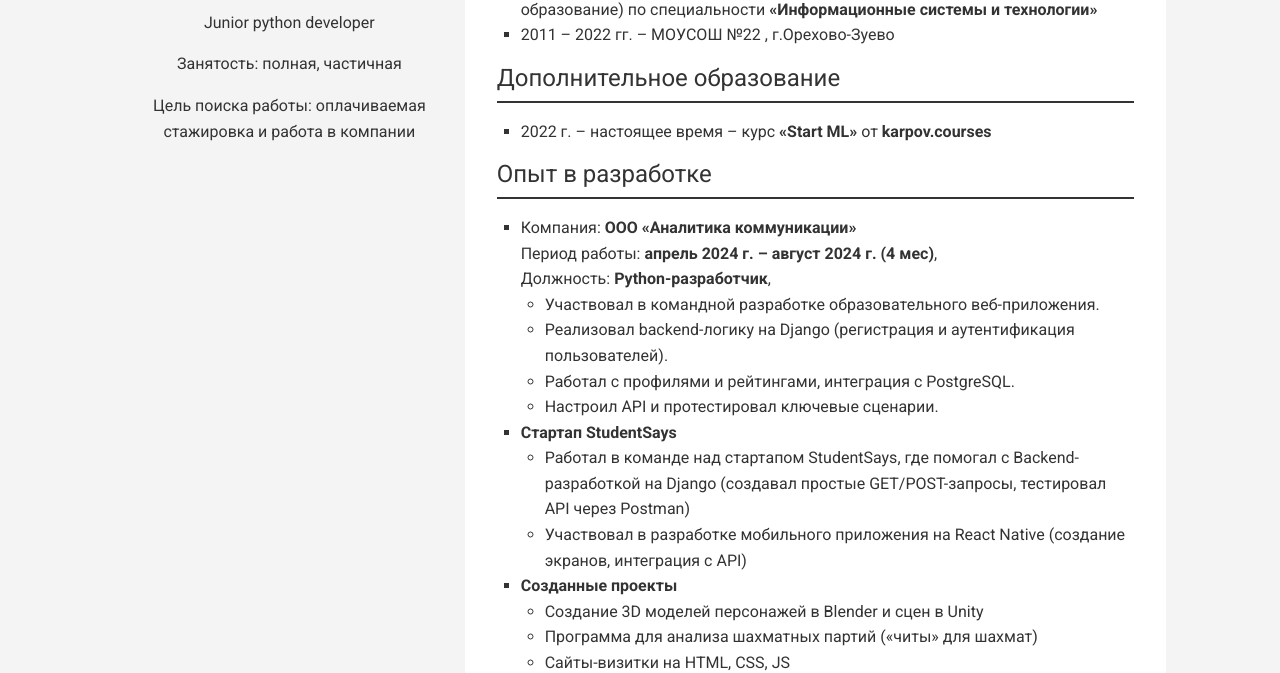
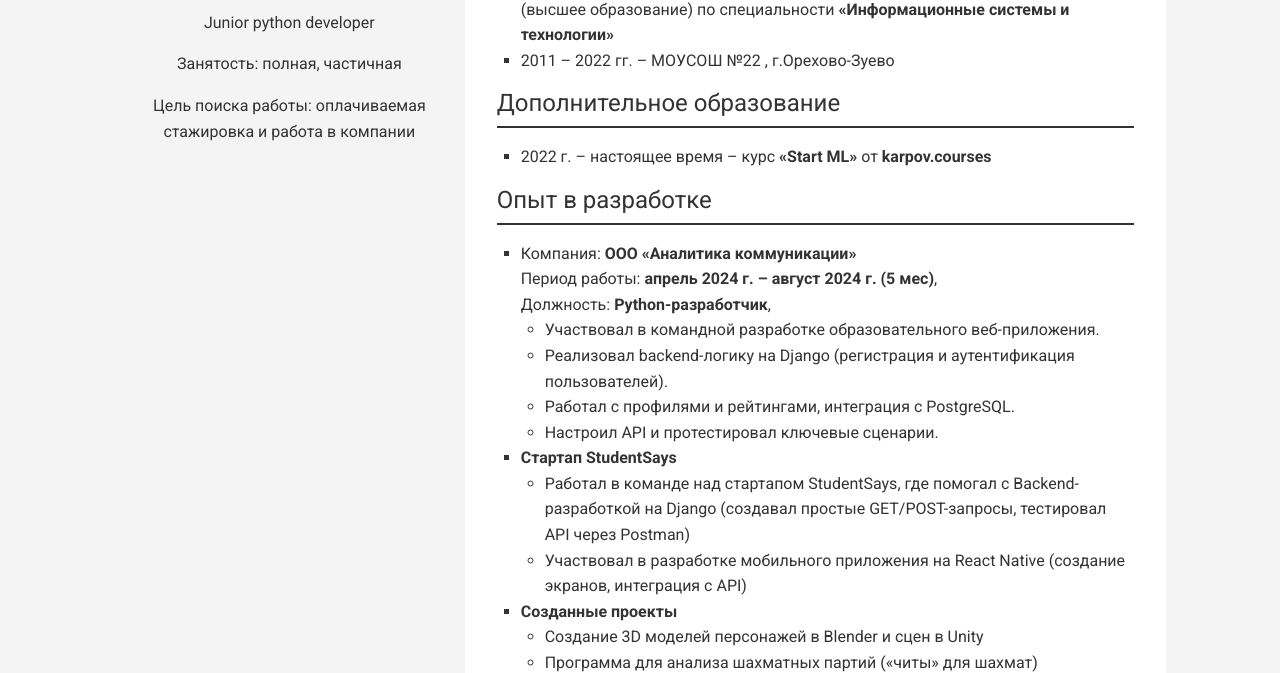
Before and after one commit to CeHe4ka/cehe4ka.github.io, a plain HTML site: page index.html in a window 1280 px wide. Shown: the part 427-1100 px from the top of the page. Drawn offline with nearby package versions, Linux system fonts and the light colour scheme.

Commit message:
Update index.html

```diff
--- a/index.html
+++ b/index.html
@@ -60,7 +60,7 @@
 
                 <h2 id="edu">Образование</h2>
                 <ul>
-                    <li>2022 – 2026 – Российский Государственный Социальный университет (высшее образование)
+                    <li>2022 – 2026 гг. – Российский Государственный Социальный университет (высшее образование)
                         по специальности <b>«Информационные системы и технологии»</b></li>
                     <li>2011 – 2022 гг. – МОУСОШ №22 , г.Орехово-Зуево</li>
                 </ul>
@@ -73,7 +73,7 @@
                 <h2 id="exp">Опыт в разработке</h2>
                 <ul>
                     <li>Компания: <b>ООО «Аналитика коммуникации»</b>
-                        <br> Период работы: <b>апрель 2024 г. – август 2024 г. (4 мес)</b>,
+                        <br> Период работы: <b>апрель 2024 г. – август 2024 г. (5 мес)</b>,
                         <br> Должность: <b>Python-разработчик</b>,
                         <ul>
                             <li>Участвовал в командной разработке образовательного веб-приложения.</li>
```
